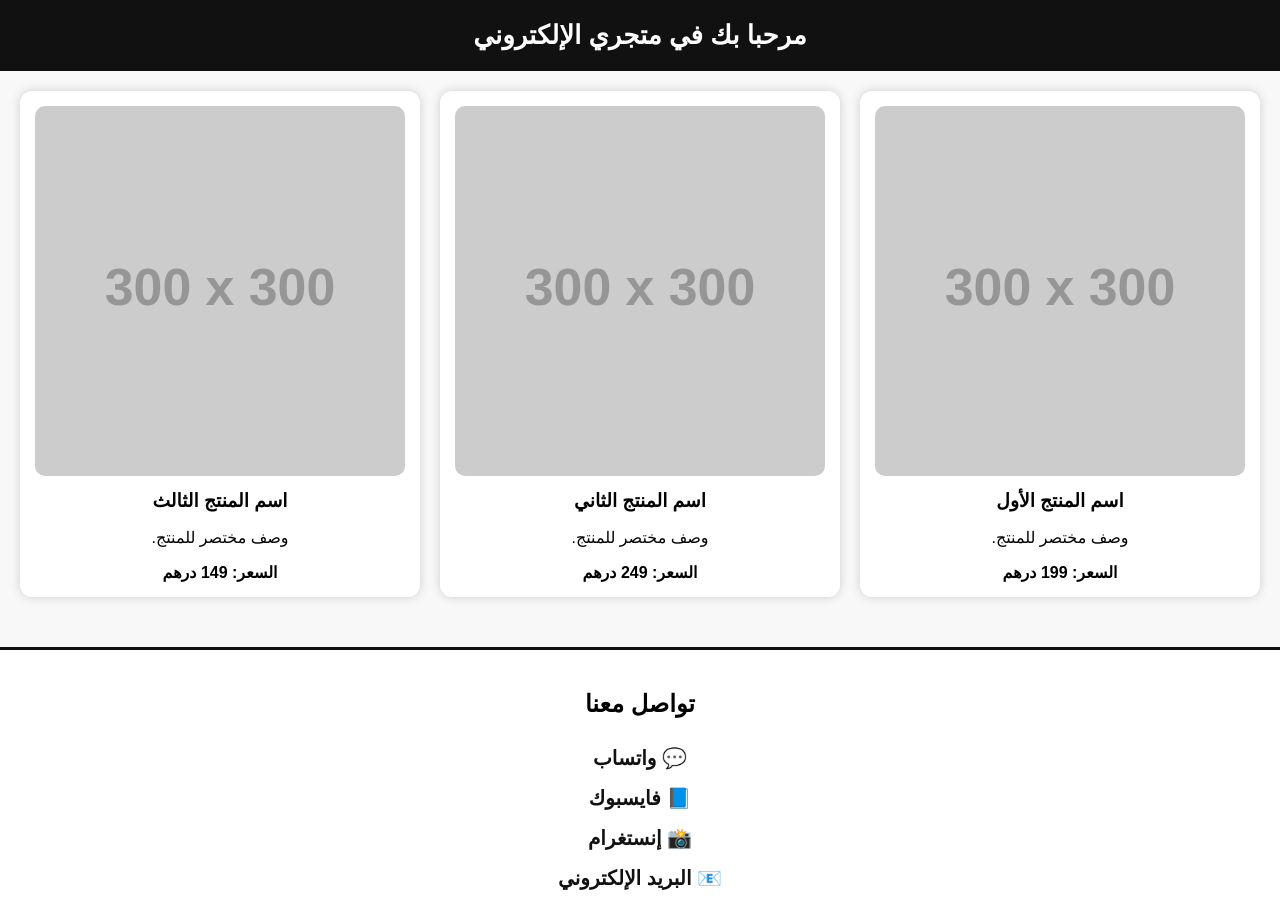
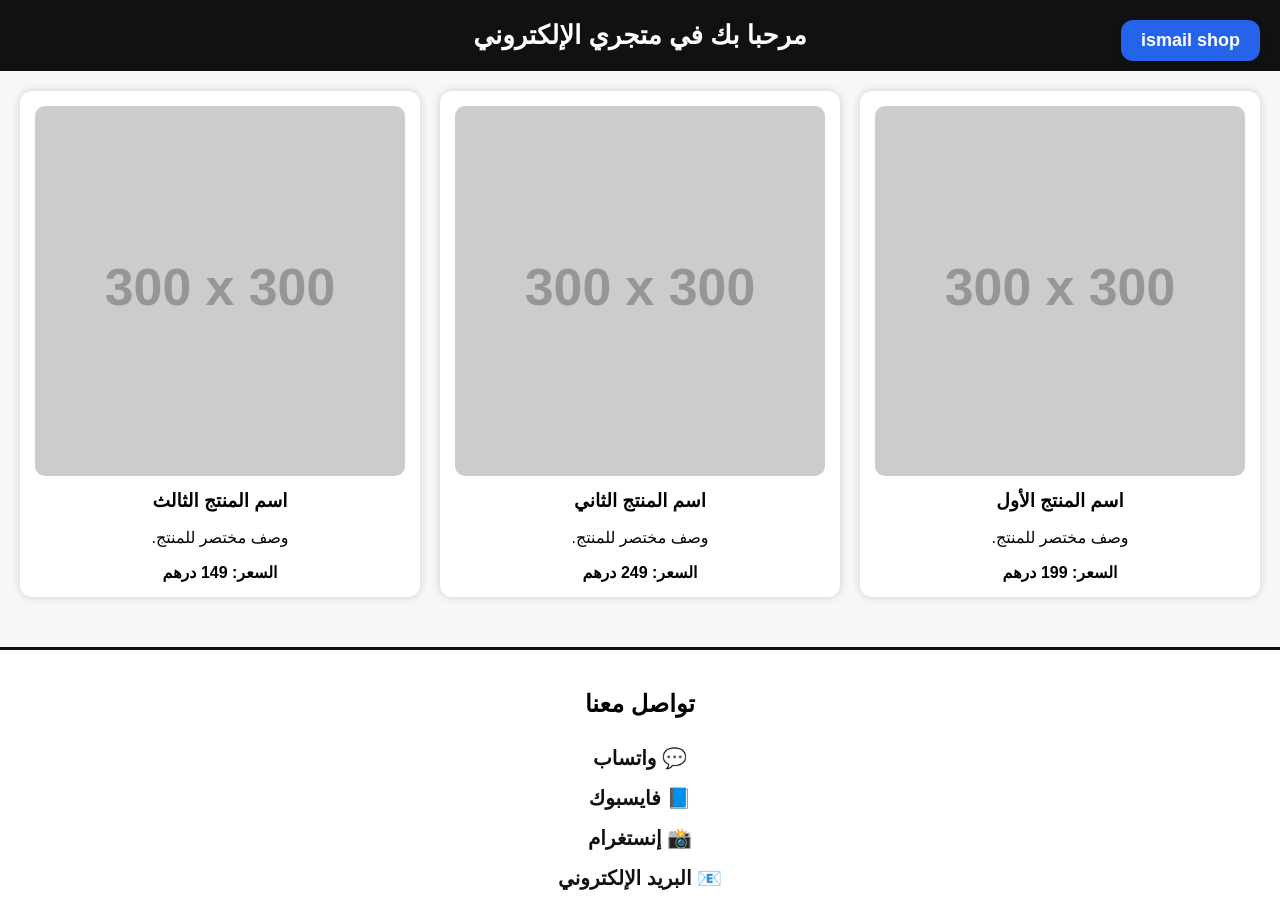
Before and after one commit to ismail-idali/ProCraftHubhtmm, a plain HTML site: page index.html in a window 1280 px wide. Drawn offline with Linux system fonts and the light colour scheme; placeholder pictures from the web are drawn by us.

Commit message:
Update index.html

```diff
--- a/index.html
+++ b/index.html
@@ -70,7 +70,22 @@
 </head>
 
 <body>
-
+<!-- اسم المتجر ثابت على اليمين -->
+<div style="
+    position: fixed;
+    top: 20px;
+    right: 20px;
+    background-color: #2563eb;
+    color: white;
+    padding: 10px 20px;
+    border-radius: 12px;
+    font-size: 18px;
+    font-weight: bold;
+    box-shadow: 0 2px 6px rgba(0,0,0,0.2);
+    z-index: 1000;
+">
+    ismail shop
+</div>
     <header>مرحبا بك في متجري الإلكتروني</header>
 
     <!-- المنتجات -->
```
